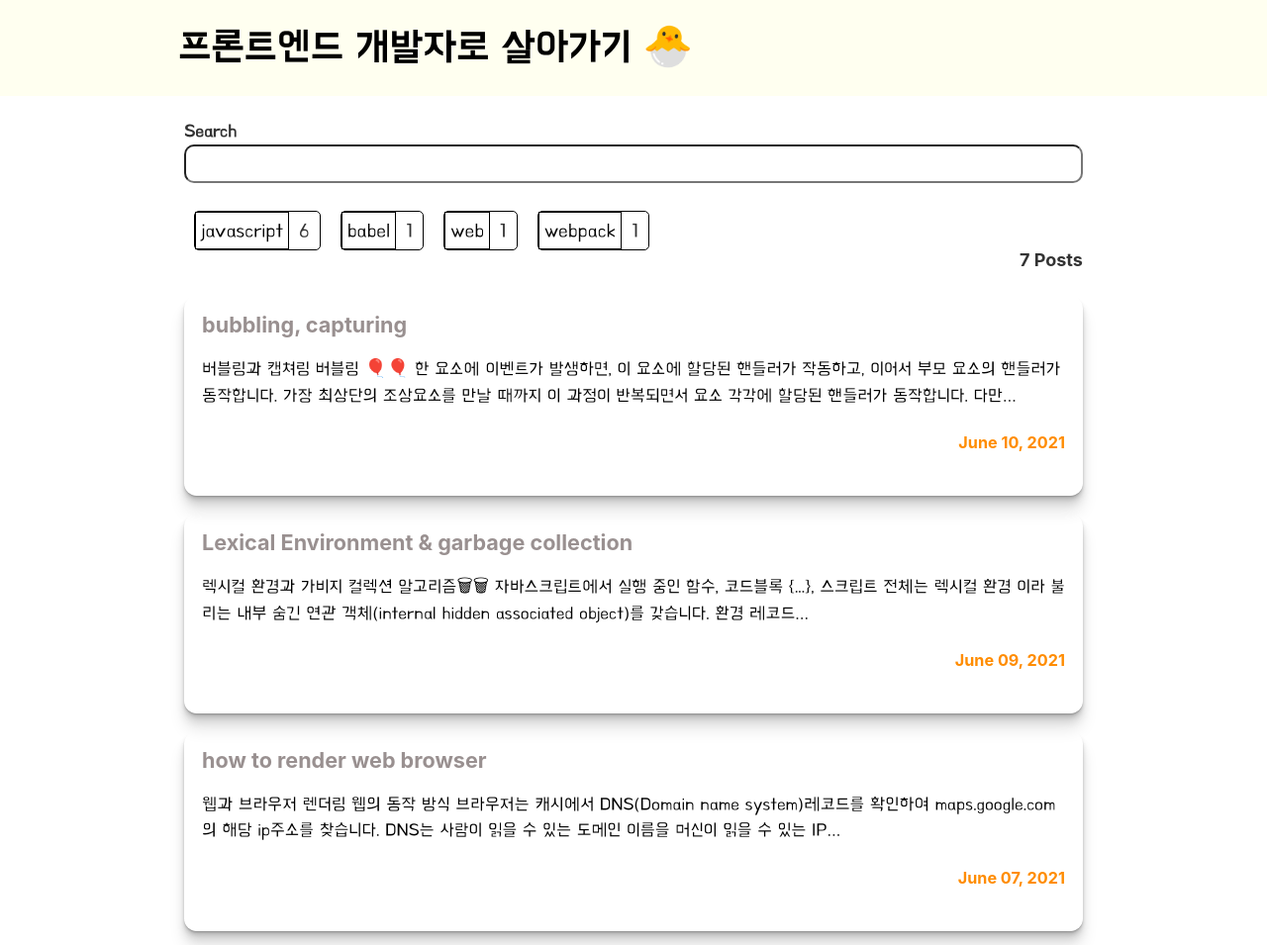
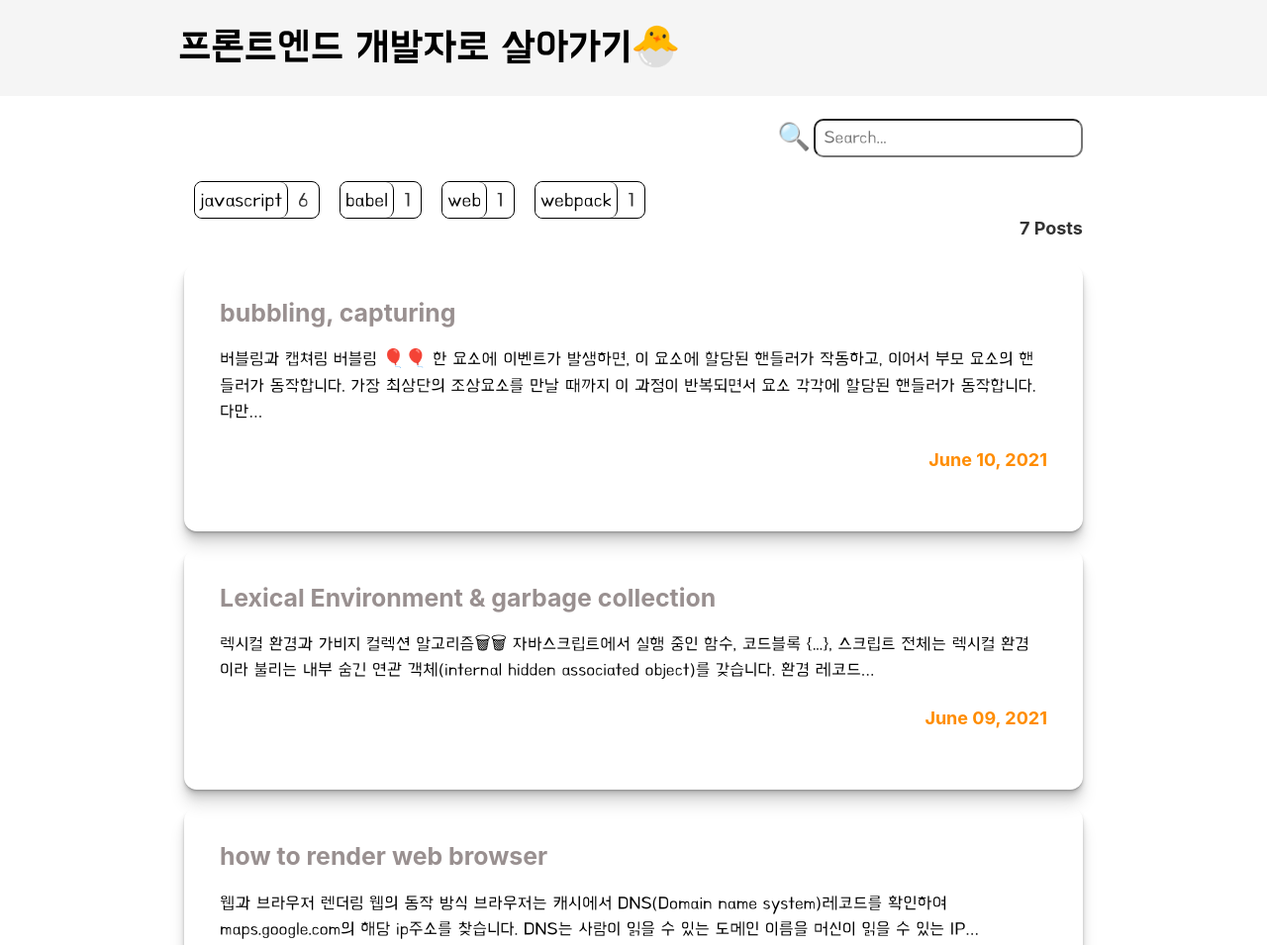
Before and after one commit to sunhwa508/my-gatsby-blog, a Gatsby site: page / in a window 1280 px wide. Shown: the top 955 px of the page at 99% size. Built offline with nearby package versions, Linux system fonts and the light colour scheme; Gatsby itself is replaced by a stand-in of ours; some packages are replaced by stand-ins of ours.

Commit message:
컨텐츠 내용 수정, 검색바 디자인 수정

```diff
--- a/gatsby-config.js
+++ b/gatsby-config.js
@@ -1,6 +1,6 @@
 module.exports = {
   siteMetadata: {
-    title: `프론트엔드 개발자로 살아가기 🐣`,
+    title: `프론트엔드 개발자로 살아가기🐣`,
     description: `Sunhwa Blog`,
     author: `@sunhwajs`,
   },
--- a/src/components/header.js
+++ b/src/components/header.js
@@ -1,10 +1,10 @@
-import PropTypes from "prop-types"
+import PropTypes, { any } from "prop-types"
 import React from "react"
 import styled from "styled-components"
 import { Link } from "gatsby"
-
+import SearchBar from './searchBar'
 const HeaderContainer = styled.header`
-  background-color: ivory;
+  background-color: whitesmoke;
   margin-bottom: 1.45rem;
   position: fixed;
   width:100%;
--- a/src/components/layout.js
+++ b/src/components/layout.js
@@ -17,6 +17,7 @@ import {
   faGithub,
   faCodepen,
 } from "@fortawesome/free-brands-svg-icons"
+import SearchBar from './searchBar'
 const Footer = styled.footer`
   display: flex;
   justify-content: center;
--- a/src/components/searchBar.js
+++ b/src/components/searchBar.js
@@ -1,28 +1,40 @@
 import React from 'react'
 import styled from 'styled-components'
 
+const SearchDiv = styled.div`
+    display:flex;
+    justify-content: flex-end;
+    align-items: center;
+    margin-bottom:0.8em;
+`;
 const SearchInput = styled.input`
-    width: 100%;
+    width: 30%;
     padding: .25em .5em;
     border-radius: 10px;
-    margin-bottom:1em;
+
 `
 
 const Label = styled.label`
     font-weight: bold;
-    font-size:1em;
+    font-size:1.5em;
+    display:flex;
+    justify-content: center;
+    align-items: center;
+    margin-right:0.1em;
 `;
 
 export default function SearchBar({ query, onChange }) {
+    console.log(query, onchange)
     return (
-        <>
-            <Label htmlFor="search">Search</Label>
+        <SearchDiv>
+            <Label htmlFor="search">🔍</Label>
             <SearchInput
+                placeholder="Search..."
                 id="search"
                 type="search"
                 value={query}
                 onChange={onChange}
             />
-        </>
+        </SearchDiv>
     )
 }
--- a/src/components/tag.js
+++ b/src/components/tag.js
@@ -12,21 +12,22 @@ const TagStyles = styled.input`
 
 const TagSpan = styled.span`
     font-size:20px;
-    border:1px solid black;
+    border-right:1px solid black;
     padding:5px;
+    border-radius: 8px;
     background-color: ${props => props.onTagSelect ? "goldenrod" : "white"};
     color: ${props => props.onTagSelect ? "white" : "black"};
 `;
 const TagCount = styled.div`
     font-size:20px;
-     padding:0 10px;
+    padding:0 10px;
 `;
 const TagLabel = styled.label`
     display:flex;
-    border:1px solid black;
+    border:0.8px solid black;
     align-items: center;
     margin: 0 10px;
-    border-radius: 5px;
+    border-radius: 8px;
 `;
 
 export default function Tag({ tag, onTagSelect, marginTop = 10 }) {
--- a/src/pages/index.js
+++ b/src/pages/index.js
@@ -12,13 +12,12 @@ const BlogLink = styled(Link)`
 const BlogTitle = styled.h3`
   margin-bottom: 20px;
   color: #999090;
-  font-size:1.2em;
 `
 const CountPosts = styled.h4`
   text-align: right;
 `
 const BlogDate = styled.h6`
-  font-size: 0.9em;
+  font-size: 1em;
   text-align: right;
   color: darkorange;
 `
@@ -26,7 +25,7 @@ const ContentContainer = styled.div`
   box-shadow: 0 1px 1px rgba(0, 0, 0, 0.1), 0 2px 2px rgba(0, 0, 0, 0.1),
     0 4px 4px rgba(0, 0, 0, 0.1), 0 8px 8px rgba(0, 0, 0, 0.1),
     0 16px 16px rgba(0, 0, 0, 0.1);
-  padding: 1rem;
+  padding: 2rem;
   margin-bottom: 1rem;
   border-radius: 0.7rem;
   transform: translateY(0);
@@ -77,7 +76,7 @@ export default ({ data }) => {
   }
 
   return (
-    <Layout>
+    <Layout query={searchQuery} onChange={handleSearchChange} >
       <SEO title="Home" />
       <SearchBar query={searchQuery} onChange={handleSearchChange} />
       <TagBar tags={tags} onTagSelect={handleTagSelect} />
```
Also changed, not shown: src/markdown-pages/bubbling-capturing.md (+2 -0 lines).
